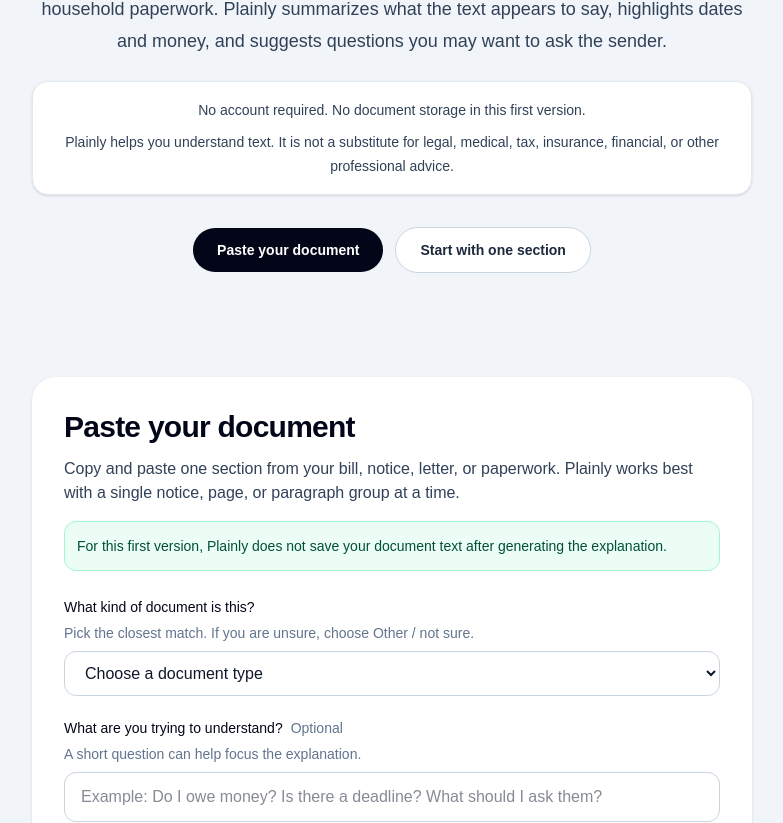
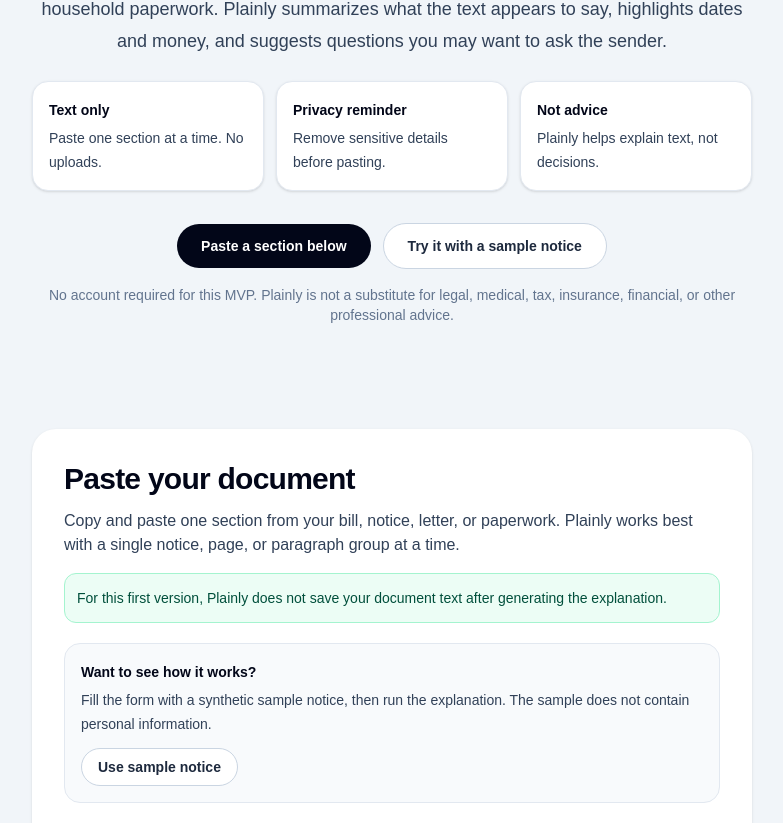
Before and after one commit to bill-lipeprotocol/plainly-ai, a Next.js app: page / in a window 1280 px wide. Shown: the part 255-1078 px from the top of the page, without its empty margins (248-1031 px from the left). Built offline with nearby package versions, Linux system fonts and the light colour scheme.

Commit message:
Polish public MVP page and CTA

```diff
--- a/app/page.tsx
+++ b/app/page.tsx
@@ -16,6 +16,13 @@
 const SAFE_EXPLAIN_ERROR =
   "Plainly could not prepare an explanation right now. Try a shorter section, remove unusual formatting, or try again in a moment.";
 
+const SAMPLE_NOTICE = {
+  documentType: "Notice",
+  userQuestion: "What is changing, and is there a deadline?",
+  documentText:
+    "Synthetic sample notice for Plainly demo use. This household service notice says the monthly service plan will change on June 1, 2026. The base charge will increase by $15 per month after that date. The notice says the current balance is not due today and asks the customer to review plan options before the next billing cycle. It does not include any real name, address, account number, or personal information.",
+};
+
 export default function Home() {
   const formRef = useRef<HTMLDivElement | null>(null);
 
@@ -31,6 +38,17 @@
 
   function scrollToForm() {
     formRef.current?.scrollIntoView({ behavior: "smooth" });
+  }
+
+  function useSampleNotice() {
+    setDocumentType(SAMPLE_NOTICE.documentType);
+    setUserQuestion(SAMPLE_NOTICE.userQuestion);
+    setDocumentText(SAMPLE_NOTICE.documentText);
+    setError("");
+    setHasResult(false);
+    setResult(null);
+    setFeedback("");
+    scrollToForm();
   }
 
   async function handleSubmit() {
@@ -110,7 +128,7 @@
     <main className="min-h-screen bg-slate-100 text-slate-950">
       <LandingHero
         onPrimaryClick={scrollToForm}
-        onSecondaryClick={scrollToForm}
+        onSecondaryClick={useSampleNotice}
       />
 
       <DocumentForm
@@ -123,6 +141,7 @@
         onDocumentTypeChange={setDocumentType}
         onUserQuestionChange={setUserQuestion}
         onDocumentTextChange={setDocumentText}
+        onUseSample={useSampleNotice}
         onSubmit={handleSubmit}
       />
 
@@ -134,6 +153,13 @@
           onFeedbackChange={setFeedback}
         />
       ) : null}
+
+      <footer className="mx-auto max-w-3xl px-6 py-10 text-center text-sm leading-6 text-slate-600">
+        <p>
+          Plainly explains pasted text in simple English. It is not professional
+          advice. Remove sensitive details before pasting.
+        </p>
+      </footer>
     </main>
   );
 }
--- a/components/DocumentForm.tsx
+++ b/components/DocumentForm.tsx
@@ -21,6 +21,7 @@
   onDocumentTypeChange: (value: string) => void;
   onUserQuestionChange: (value: string) => void;
   onDocumentTextChange: (value: string) => void;
+  onUseSample: () => void;
   onSubmit: () => void;
 };
 
@@ -34,6 +35,7 @@
   onDocumentTypeChange,
   onUserQuestionChange,
   onDocumentTextChange,
+  onUseSample,
   onSubmit,
 }: DocumentFormProps) {
   const trimmedTextLength = documentText.trim().length;
@@ -59,6 +61,21 @@
           For this first version, Plainly does not save your document text after
           generating the explanation.
         </p>
+
+        <div className="mt-5 rounded-2xl border border-slate-200 bg-slate-50 p-4 text-sm leading-6 text-slate-700">
+          <p className="font-semibold text-slate-950">Want to see how it works?</p>
+          <p className="mt-1">
+            Fill the form with a synthetic sample notice, then run the
+            explanation. The sample does not contain personal information.
+          </p>
+          <button
+            type="button"
+            onClick={onUseSample}
+            className="mt-3 rounded-full border border-slate-300 bg-white px-4 py-2 text-sm font-semibold text-slate-800 hover:bg-slate-100"
+          >
+            Use sample notice
+          </button>
+        </div>
 
         <div className="mt-6 space-y-5">
           <label className="block">
--- a/components/LandingHero.tsx
+++ b/components/LandingHero.tsx
@@ -22,12 +22,19 @@
         you may want to ask the sender.
       </p>
 
-      <div className="mt-6 rounded-2xl border border-slate-200 bg-white p-4 text-sm leading-6 text-slate-700 shadow-sm">
-        <p>No account required. No document storage in this first version.</p>
-        <p className="mt-2">
-          Plainly helps you understand text. It is not a substitute for legal,
-          medical, tax, insurance, financial, or other professional advice.
-        </p>
+      <div className="mt-6 grid gap-3 text-left text-sm leading-6 text-slate-700 sm:grid-cols-3">
+        <div className="rounded-2xl border border-slate-200 bg-white p-4 shadow-sm">
+          <p className="font-semibold text-slate-950">Text only</p>
+          <p className="mt-1">Paste one section at a time. No uploads.</p>
+        </div>
+        <div className="rounded-2xl border border-slate-200 bg-white p-4 shadow-sm">
+          <p className="font-semibold text-slate-950">Privacy reminder</p>
+          <p className="mt-1">Remove sensitive details before pasting.</p>
+        </div>
+        <div className="rounded-2xl border border-slate-200 bg-white p-4 shadow-sm">
+          <p className="font-semibold text-slate-950">Not advice</p>
+          <p className="mt-1">Plainly helps explain text, not decisions.</p>
+        </div>
       </div>
 
       <div className="mt-8 flex flex-col items-center justify-center gap-3 sm:flex-row">
@@ -36,7 +43,7 @@
           onClick={onPrimaryClick}
           className="rounded-full bg-slate-950 px-6 py-3 text-sm font-semibold text-white hover:bg-slate-800"
         >
-          Paste your document
+          Paste a section below
         </button>
 
         <button
@@ -44,9 +51,14 @@
           onClick={onSecondaryClick}
           className="rounded-full border border-slate-300 bg-white px-6 py-3 text-sm font-semibold text-slate-800 hover:bg-slate-50"
         >
-          Start with one section
+          Try it with a sample notice
         </button>
       </div>
+
+      <p className="mt-4 text-sm text-slate-500">
+        No account required for this MVP. Plainly is not a substitute for legal,
+        medical, tax, insurance, financial, or other professional advice.
+      </p>
     </section>
   );
 }
```
Also changed, not shown: 2 other files (tests, documents, lock files or other folders).
